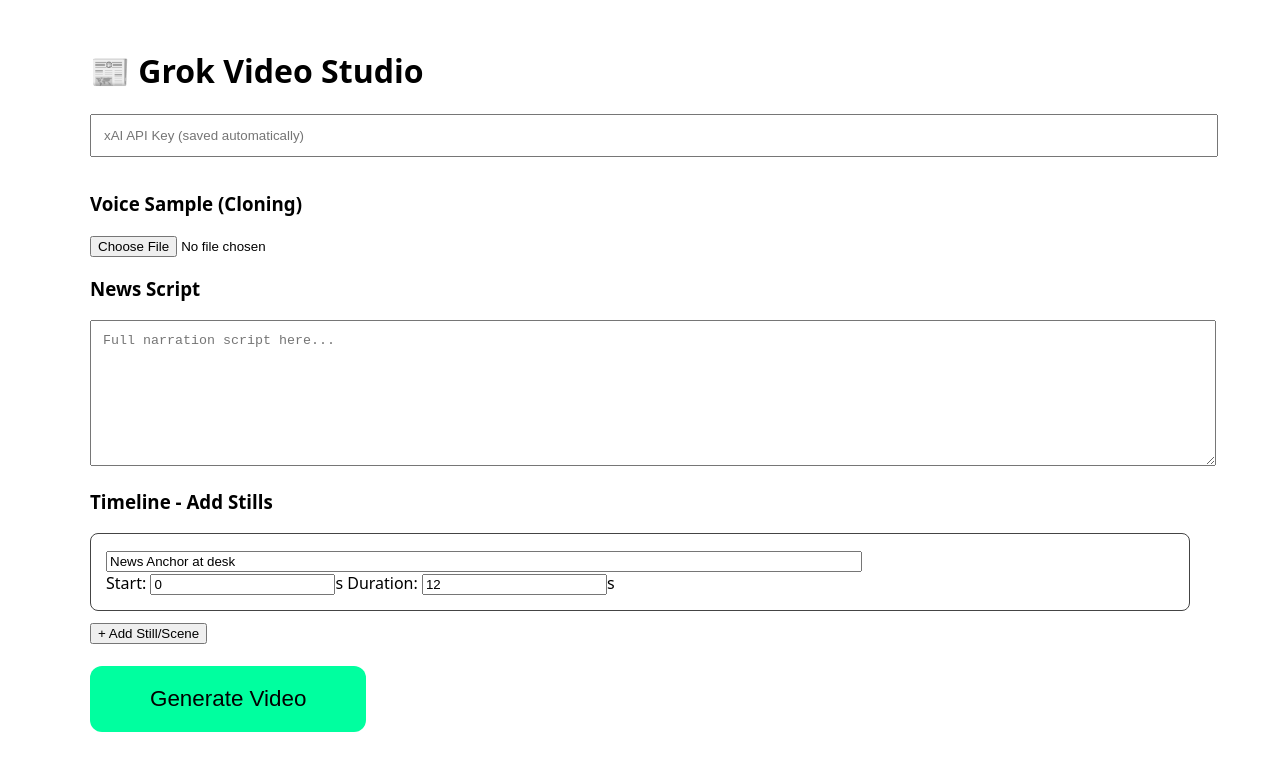
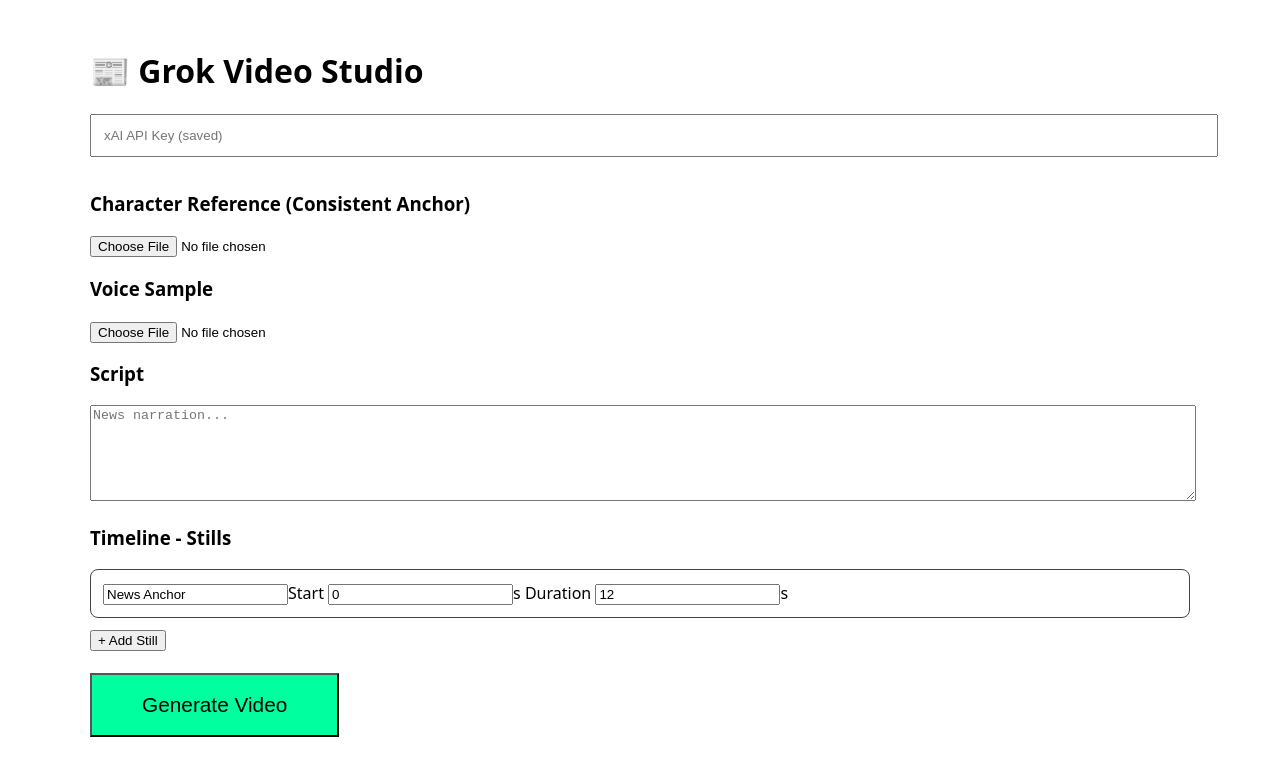
Before and after one commit to conceptcollisionapp/Grok-video-studio, a React (Create React App) app: page / in a window 1280 px wide. Shown: the top 776 px of the page. Built offline with nearby package versions, Linux system fonts and the light colour scheme.

Commit message:
Update App.js

```diff
--- a/src/App.js
+++ b/src/App.js
@@ -2,99 +2,89 @@
 
 function App() {
   const [apiKey, setApiKey] = useState(() => localStorage.getItem('xaiKey') || '');
-  const [backendUrl] = useState('https://your-railway-backend.up.railway.app'); // Update this
+  const [backendUrl] = useState('https://your-railway-app.up.railway.app'); // Update
   const [script, setScript] = useState('');
   const [voiceFile, setVoiceFile] = useState(null);
-  const [scenes, setScenes] = useState([
-    { id: 1, description: "News Anchor at desk", start: 0, duration: 12 }
-  ]);
+  const [characterImage, setCharacterImage] = useState(null);
+  const [scenes, setScenes] = useState([{ id: 1, description: "News Anchor", start: 0, duration: 12 }]);
+  const [generatedVideoUrl, setGeneratedVideoUrl] = useState('');
   const [status, setStatus] = useState('');
 
-  // Auto-save API key
   useEffect(() => {
     localStorage.setItem('xaiKey', apiKey);
   }, [apiKey]);
 
   const addScene = () => {
-    setScenes([...scenes, { id: Date.now(), description: "New scene", start: scenes.length * 10, duration: 8 }]);
+    setScenes([...scenes, { id: Date.now(), description: "New still", start: scenes.length * 10, duration: 8 }]);
   };
 
   const generateVideo = async () => {
-    if (!apiKey) {
-      setStatus("Enter your xAI API Key first");
-      return;
-    }
     setStatus('Generating with Grok Imagine 1.5...');
-
     const formData = new FormData();
     formData.append('prompt', script);
     formData.append('api_key', apiKey);
     if (voiceFile) formData.append('voice_file', voiceFile);
+    if (characterImage) formData.append('character_image', characterImage);
 
     try {
-      const res = await fetch(`${backendUrl}/generate`, {
-        method: 'POST',
-        body: formData
-      });
+      const res = await fetch(`${backendUrl}/generate`, { method: 'POST', body: formData });
       const data = await res.json();
-      setStatus(`Job ID: ${data.job_id || 'started'} - Check backend logs or console`);
+      setGeneratedVideoUrl(data.video_url || '');
+      setStatus(`Generated! Job: ${data.job_id}`);
     } catch (e) {
-      setStatus('Error: Make sure backend is running. ' + e.message);
+      setStatus('Error: ' + e.message);
     }
+  };
+
+  const trimVideo = () => {
+    setStatus('Trimmed (demo - full FFmpeg in backend)');
   };
 
   return (
     <div style={{ padding: '20px', maxWidth: '1100px', margin: 'auto', fontFamily: 'system-ui' }}>
       <h1>📰 Grok Video Studio</h1>
 
-      <input
-        type="password"
-        placeholder="xAI API Key (saved automatically)"
-        value={apiKey}
-        onChange={(e) => setApiKey(e.target.value)}
-        style={{ width: '100%', padding: '12px', marginBottom: '15px' }}
-      />
+      <input type="password" placeholder="xAI API Key (saved)" value={apiKey} onChange={e => setApiKey(e.target.value)} style={{width:'100%', padding:'12px', marginBottom:'15px'}} />
 
-      <h3>Voice Sample (Cloning)</h3>
+      {/* Character Reference */}
+      <h3>Character Reference (Consistent Anchor)</h3>
+      <input type="file" accept="image/*" onChange={e => setCharacterImage(e.target.files[0])} />
+
+      {/* Voice */}
+      <h3>Voice Sample</h3>
       <input type="file" accept="audio/*" onChange={e => setVoiceFile(e.target.files[0])} />
 
-      <h3>News Script</h3>
-      <textarea
-        value={script}
-        onChange={e => setScript(e.target.value)}
-        placeholder="Full narration script here..."
-        rows="8"
-        style={{ width: '100%', padding: '12px' }}
-      />
+      {/* Script */}
+      <h3>Script</h3>
+      <textarea value={script} onChange={e => setScript(e.target.value)} rows="6" style={{width:'100%'}} placeholder="News narration..." />
 
-      <h3>Timeline - Add Stills</h3>
-      {scenes.map((scene, i) => (
-        <div key={scene.id} style={{ border: '1px solid #444', padding: '15px', margin: '10px 0', borderRadius: '8px' }}>
-          <input
-            value={scene.description}
-            onChange={e => {
-              const ns = [...scenes];
-              ns[i].description = e.target.value;
-              setScenes(ns);
-            }}
-            placeholder="Scene description"
-            style={{ width: '70%' }}
-          />
-          <div>Start: <input type="number" value={scene.start} onChange={e => {
-            const ns = [...scenes]; ns[i].start = +e.target.value; setScenes(ns);
-          }} />s Duration: <input type="number" value={scene.duration} onChange={e => {
-            const ns = [...scenes]; ns[i].duration = +e.target.value; setScenes(ns);
-          }} />s</div>
+      {/* Timeline */}
+      <h3>Timeline - Stills</h3>
+      {scenes.map((s, i) => (
+        <div key={s.id} style={{border:'1px solid #444', padding:'12px', margin:'10px 0', borderRadius:'8px'}}>
+          <input value={s.description} onChange={e => { const ns=[...scenes]; ns[i].description=e.target.value; setScenes(ns); }} placeholder="Description" />
+          Start <input type="number" value={s.start} onChange={e => { const ns=[...scenes]; ns[i].start=+e.target.value; setScenes(ns); }} />s
+          Duration <input type="number" value={s.duration} onChange={e => { const ns=[...scenes]; ns[i].duration=+e.target.value; setScenes(ns); }} />s
         </div>
       ))}
-      <button onClick={addScene}>+ Add Still/Scene</button>
+      <button onClick={addScene}>+ Add Still</button>
 
-      <br /><br />
-      <button onClick={generateVideo} style={{ padding: '20px 60px', fontSize: '1.4em', background: '#00ff9f', border: 'none', borderRadius: '12px', cursor: 'pointer' }}>
-        Generate Video
-      </button>
+      <br/><br/>
+      <button onClick={generateVideo} style={{padding:'18px 50px', fontSize:'1.3em', background:'#00ff9f'}}>Generate Video</button>
 
-      <p style={{ marginTop: '20px', fontWeight: 'bold' }}>{status}</p>
+      {generatedVideoUrl && (
+        <div style={{marginTop:'30px'}}>
+          <h3>Generated Video</h3>
+          <video controls src={generatedVideoUrl} style={{width:'100%'}} />
+
+          <h4>Quick Editor</h4>
+          <button onClick={trimVideo}>Trim First 5s</button>
+          <button>Add Text Overlay</button>
+          <button>Export MP4</button>
+        </div>
+      )}
+
+      <p>{status}</p>
     </div>
   );
 }
```
